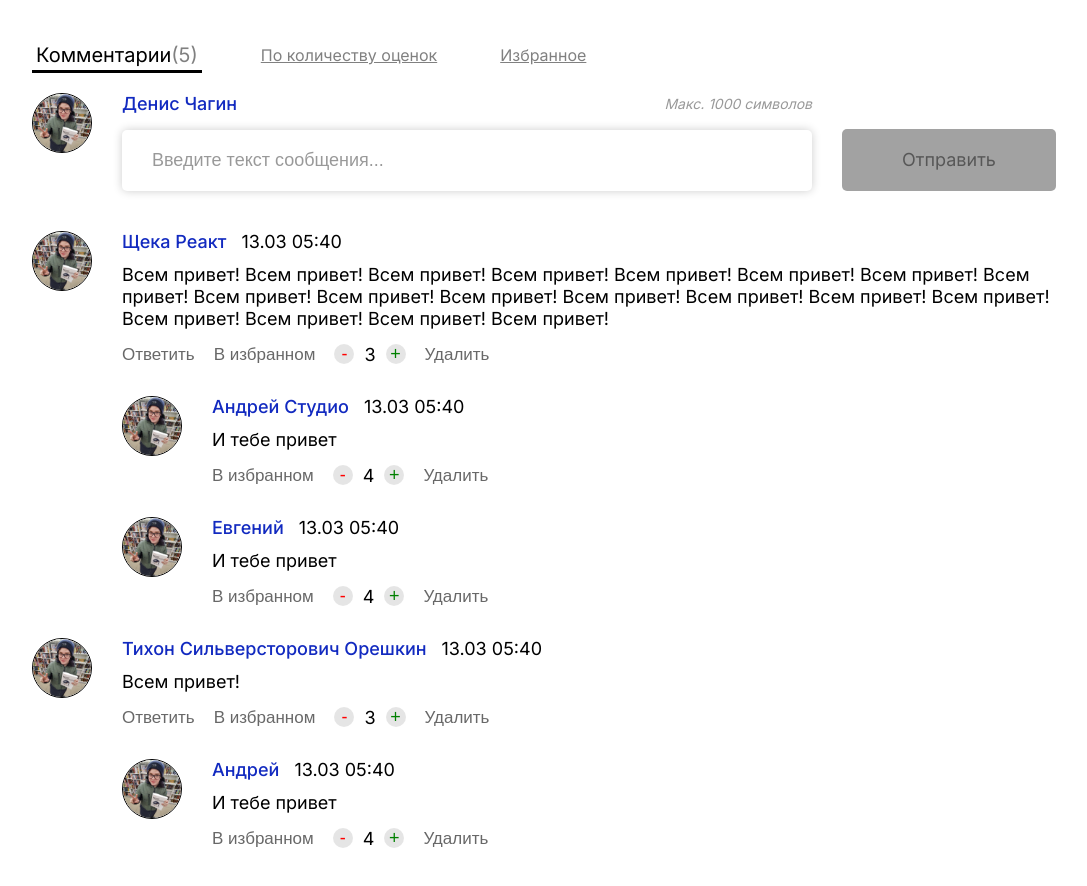
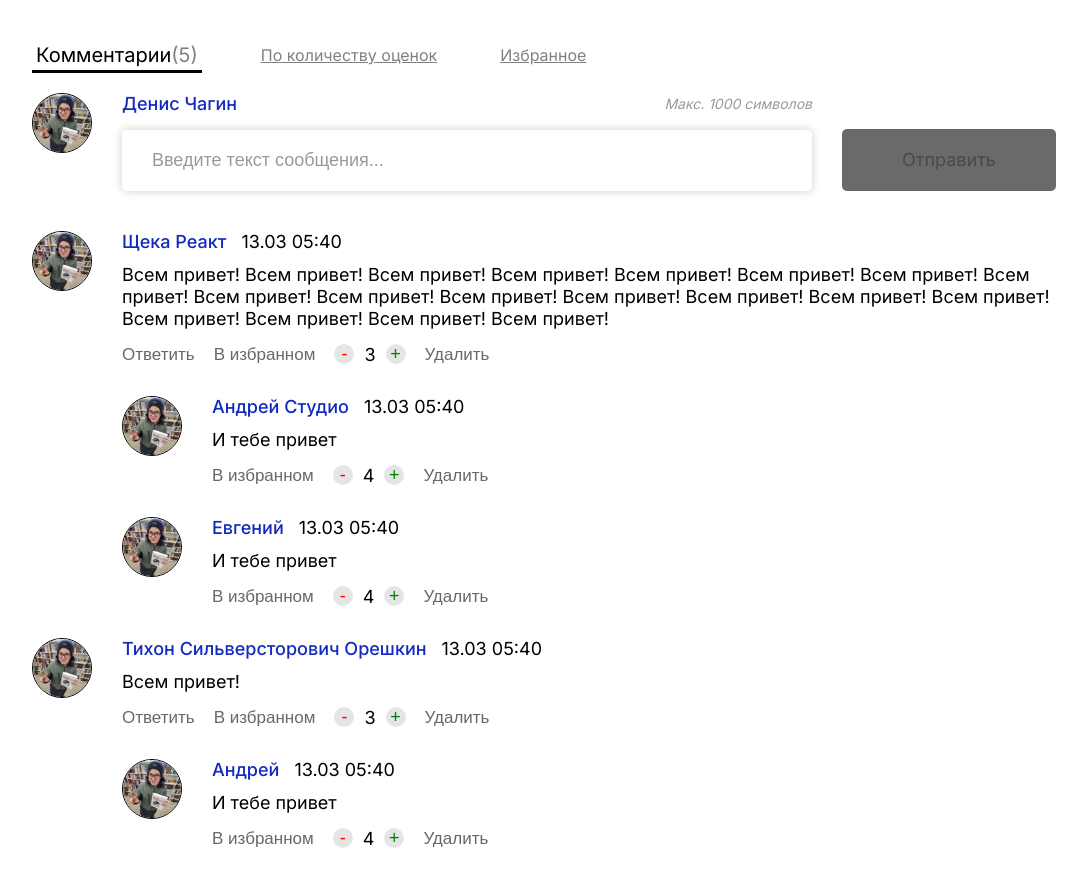
Before and after one commit to denischagin/comments, a React (Vite) app: page / in a window 1280 px wide. Shown: the top 886 px of the page, without its empty margins (93-1180 px from the left). Built offline with nearby package versions, Linux system fonts and the light colour scheme.

Commit message:
asdfasdf

```diff
--- a/src/components/FormAddComment/style.module.css
+++ b/src/components/FormAddComment/style.module.css
@@ -59,6 +59,11 @@
     font-size: 18px;
     line-height: 22px;
 
-    color: #00000076;
-    cursor: pointer;
+    color: #000000aa;
 }
+
+.inactive {
+    background-color: #6a6a6a;
+    color: #00000050;
+    cursor: default;
+}
```
